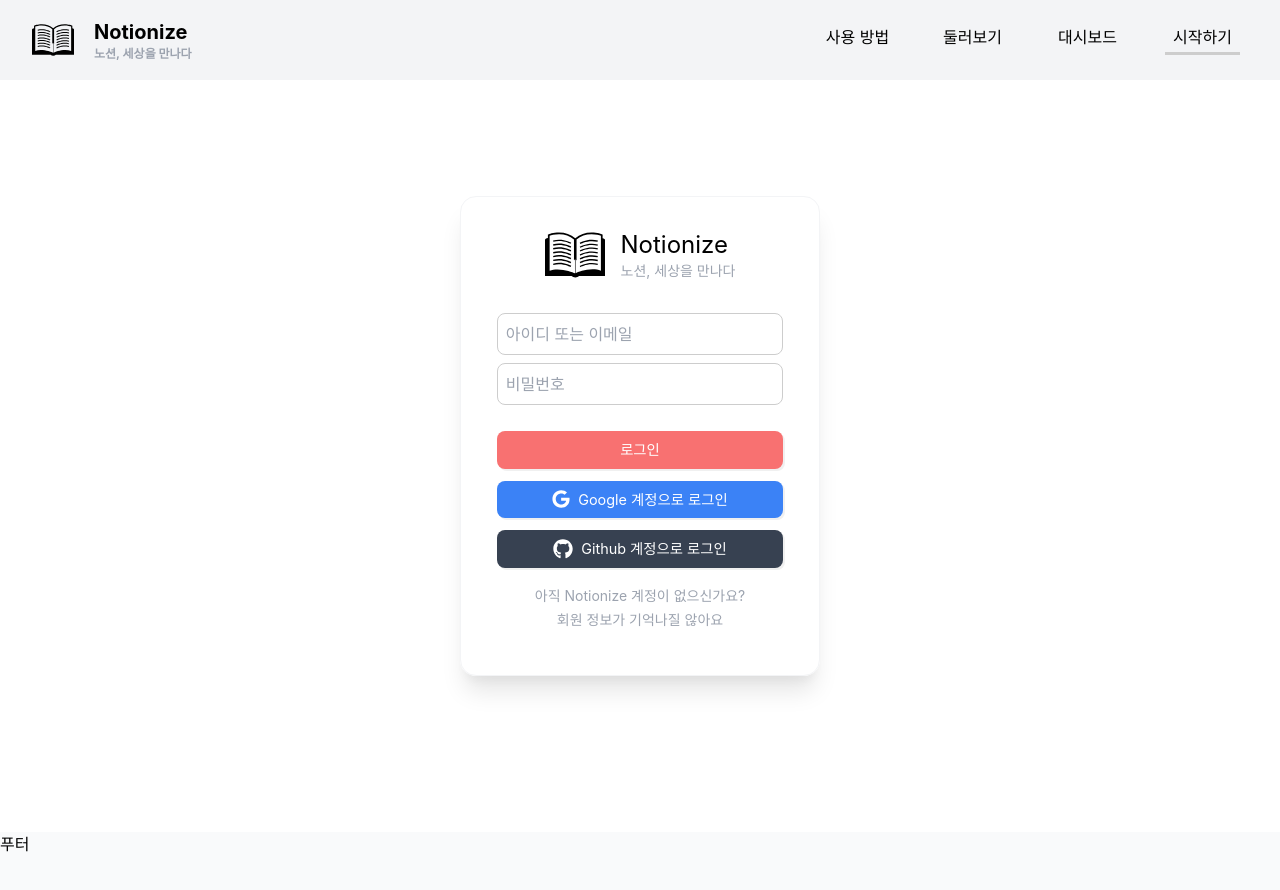
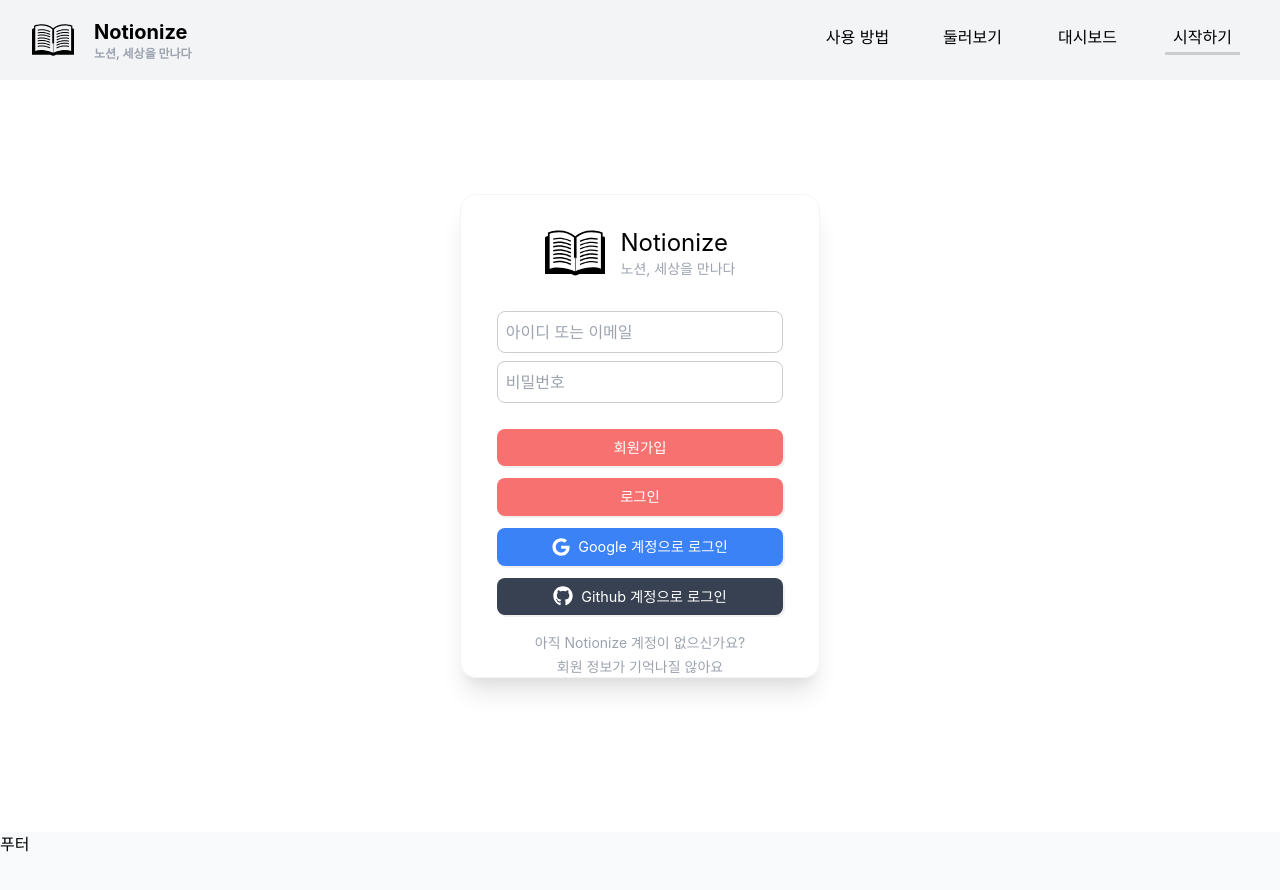
Before and after one commit to C17AN/notionize, a Next.js app: page /login in a window 1280 px wide. Shown: the top 890 px of the page. Built offline with nearby package versions, Linux system fonts and the light colour scheme; no server answers.

Commit message:
feat: react-transtion-group 효과 적용

```diff
--- a/package.json
+++ b/package.json
@@ -21,6 +21,7 @@
     "react": "17.0.2",
     "react-dom": "17.0.2",
     "react-page-scroller": "^2.2.1",
+    "react-transition-group": "^4.4.2",
     "styled-components": "^5.3.0"
   },
   "devDependencies": {
--- a/pages/login.tsx
+++ b/pages/login.tsx
@@ -2,18 +2,70 @@ import { useSession, signIn, signOut } from "next-auth/client";
 import { FontAwesomeIcon } from "@fortawesome/react-fontawesome";
 import { faGithub, faGoogle } from "@fortawesome/free-brands-svg-icons";
 import Link from "next/link";
-import React from "react";
+import React, { useEffect, useState } from "react";
 import styled from "styled-components";
 import Container from "../components/layout/container";
+import { Transition } from "react-transition-group";
 import Router, { useRouter } from "next/router";
 import Image from "next/image";
+import axios from "axios";
+import router from "next/router";
 
 interface Props {}
 
+const duration = 300;
+
+const defaultStyle = {
+  transition: `opacity ${duration}ms ease-in-out`,
+  opacity: 0,
+};
+
+const transitionStyles = {
+  entering: { opacity: 1 },
+  entered: { opacity: 1 },
+  exiting: { opacity: 0 },
+  exited: { opacity: 0 },
+};
+
 const login = (props: Props) => {
+  const [loaded, setLoaded] = useState(false);
+  const [email, setEmail] = useState("");
+  const [password, setPassword] = useState("");
+  useEffect(() => {
+    setLoaded(true);
+  }, []);
+
+  const signInWithOAuth = async (e) => {
+    e.preventDefault();
+    await axios.post("/api/auth/SignInWithOAuth");
+  };
+
+  const signInWithEmail = async (e) => {
+    e.preventDefault();
+    try {
+      await axios.post("/api/auth/SignInWithEmail", { email, password });
+      router.push("/");
+    } catch (err) {
+      console.log("login failed");
+    }
+  };
+
+  const signUpWithEmail = async (e) => {
+    e.preventDefault();
+    await axios.post("/api/auth/SignUpWithEmail", { email, password });
+  };
+
   return (
     <Container>
-      <LoginContainer className="shadow-xl mt-10 border border-gray-100 min-w-[360px] min-h-[480px] rounded-2xl">
+      <Transition in={loaded} timeout={duration}>
+        {(state: any) => (
+          <LoginContainer
+            className="shadow-xl mt-10 border border-gray-100 min-w-[360px] min-h-[480px] rounded-2xl"
+            style={{
+              ...defaultStyle,
+              ...transitionStyles[state],
+            }}
+          >
             <div className="flex p-5 my-2 justify-center items-center">
               <Image src="/logo.svg" width={60} height={60} />
               <div className="ml-4">
@@ -23,17 +75,35 @@ const login = (props: Props) => {
             </div>
             <form className="flex flex-col items-center">
               <div className="flex flex-col items-center min-w-[80%] mb-5">
-            <FormTextInput type="text" placeholder="아이디 또는 이메일" className="mb-2" />
-            <FormTextInput type="password" placeholder="비밀번호" />
+                <FormTextInput
+                  type="text"
+                  placeholder="아이디 또는 이메일"
+                  className="mb-2"
+                  onChange={(e) => setEmail(e.target.value)}
+                />
+                <FormTextInput
+                  type="password"
+                  placeholder="비밀번호"
+                  onChange={(e) => setPassword(e.target.value)}
+                />
               </div>
               <div className="flex flex-col items-center min-w-[80%] mb-3">
-            <LoginButton className="bg-red-400 hover:bg-red-500 transition-colors text-white">
+                <LoginButton
+                  className="bg-red-400 hover:bg-red-500 transition-colors text-white"
+                  onClick={signUpWithEmail}
+                >
+                  회원가입
+                </LoginButton>
+                <LoginButton
+                  className="bg-red-400 hover:bg-red-500 transition-colors text-white"
+                  onClick={signInWithEmail}
+                >
                   로그인
                 </LoginButton>
                 <LoginButton
                   onClick={(e) => {
                     e.preventDefault();
-                signIn("google");
+                    signInWithOAuth(e);
                   }}
                   className="bg-blue-500 hover:bg-blue-700 transition-colors text-white"
                 >
@@ -43,7 +113,7 @@ const login = (props: Props) => {
                 <LoginButton
                   onClick={(e) => {
                     e.preventDefault();
-                signIn("github", { callbackUrl: "/" });
+                    signInWithOAuth(e);
                   }}
                   className="bg-gray-700 hover:bg-gray-900 transition-colors text-white"
                 >
@@ -51,7 +121,7 @@ const login = (props: Props) => {
                   Github 계정으로 로그인
                 </LoginButton>
               </div>
-          <Link href="/">
+              <Link href="/signup">
                 <p className="cursor-pointer text-sm text-gray-400 hover:text-gray-600 transition-all mb-1">
                   아직 Notionize 계정이 없으신가요?
                 </p>
@@ -63,6 +133,8 @@ const login = (props: Props) => {
               </Link>
             </form>
           </LoginContainer>
+        )}
+      </Transition>
     </Container>
   );
 };
```
Also changed, not shown: 1 other file (tests, documents, lock files or other folders). Lines whose indentation alone changed are shown as unchanged.
